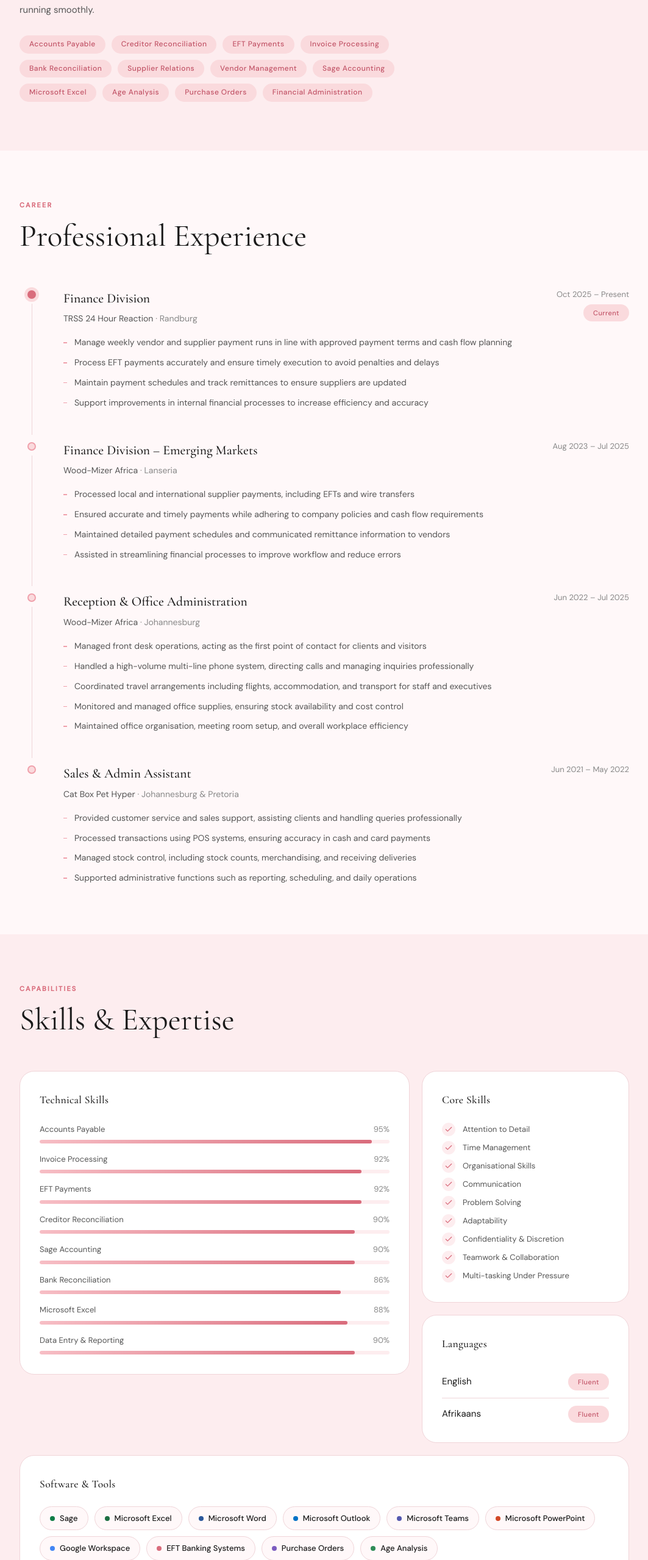
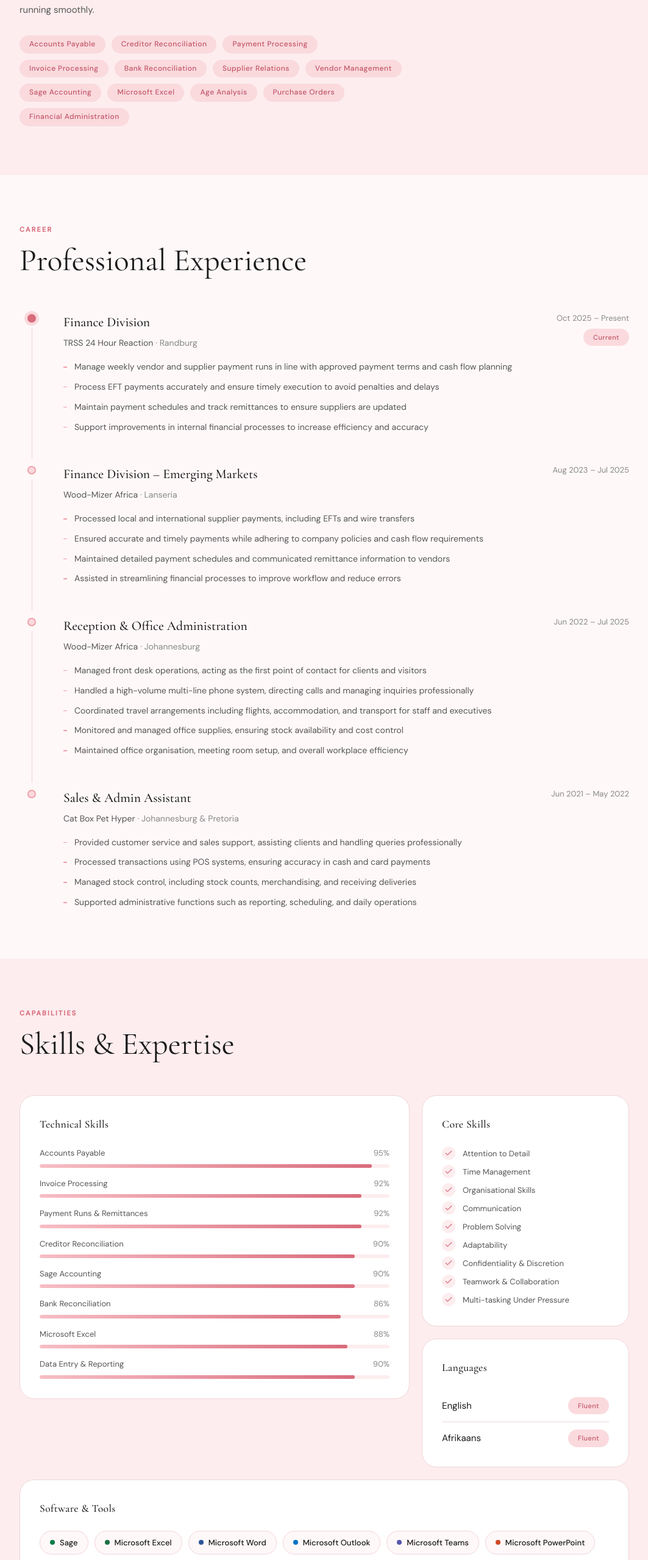
Before and after one commit to ItzGazz-IT/kaylee-cv, a React (Vite) app: page / in a window 1280 px wide. Shown: the part 1226-3784 px from the top of the page at 61% size, without its empty margins (108-1171 px from the left). Built offline with nearby package versions, Linux system fonts and the light colour scheme.

Commit message:
fix: replace EFT references with Payment Runs, Remittances, Pastel

```diff
--- a/src/components/About.jsx
+++ b/src/components/About.jsx
@@ -45,7 +45,7 @@ export default function About() {
               {[
                 'Accounts Payable',
                 'Creditor Reconciliation',
-                'EFT Payments',
+                'Payment Processing',
                 'Invoice Processing',
                 'Bank Reconciliation',
                 'Supplier Relations',
--- a/src/components/Skills.jsx
+++ b/src/components/Skills.jsx
@@ -3,7 +3,7 @@ import { useScrollReveal } from '../hooks/useAnimations'
 const techSkills = [
   { name: 'Accounts Payable',       level: 95 },
   { name: 'Invoice Processing',     level: 92 },
-  { name: 'EFT Payments',           level: 92 },
+  { name: 'Payment Runs & Remittances', level: 92 },
   { name: 'Creditor Reconciliation',level: 90 },
   { name: 'Sage Accounting',        level: 90 },
   { name: 'Bank Reconciliation',    level: 86 },
@@ -31,7 +31,7 @@ const tools = [
   { name: 'Microsoft Teams',   color: '#5558af' },
   { name: 'Microsoft PowerPoint', color: '#d24726' },
   { name: 'Google Workspace',  color: '#4285f4' },
-  { name: 'EFT Banking Systems', color: '#d96c7c' },
+  { name: 'Pastel Accounting',   color: '#e8762b' },
   { name: 'Purchase Orders',   color: '#7c5cbf' },
   { name: 'Age Analysis',      color: '#2e8b57' },
 ]
```
